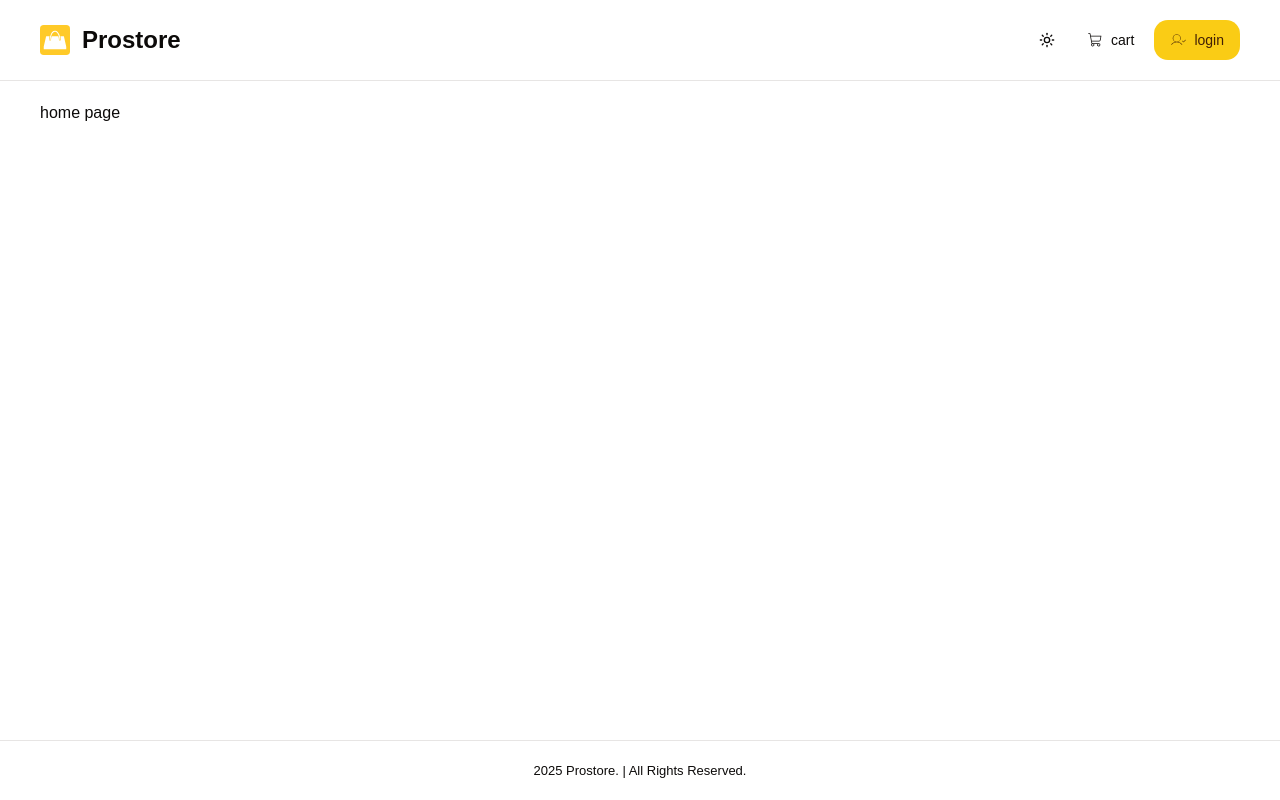
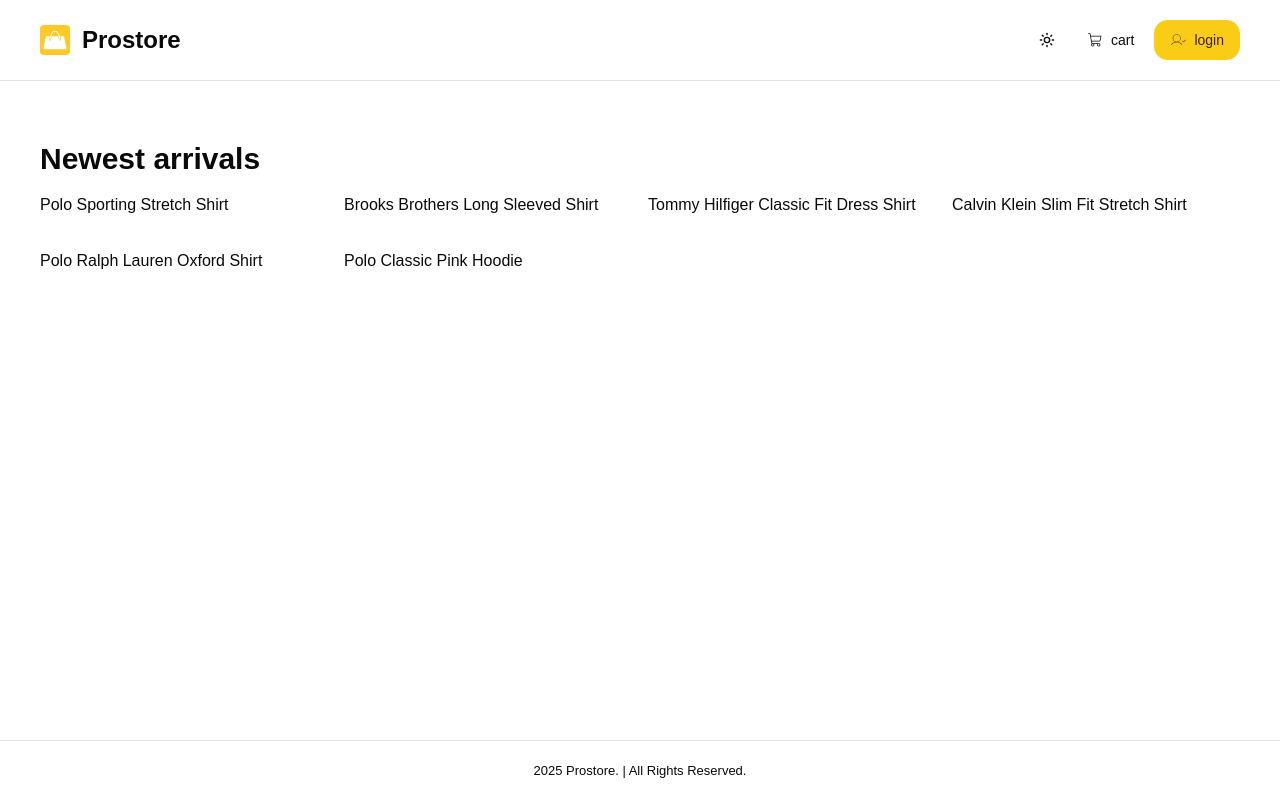
Before and after one commit to Skullomanic84/prostore, a Next.js app: page / in a window 1280 px wide. Built offline with nearby package versions, Linux system fonts and the light colour scheme; no server answers; a web font is replaced by a local one.

Commit message:
implemented the sample products and product list

```diff
--- a/app/(root)/page.tsx
+++ b/app/(root)/page.tsx
@@ -1,9 +1,16 @@
+import sampleData from "@/db/sample-data";
+import ProductList from "@/components/shared/product/product-list";
+
+export default function Home() {
 
 
-export default function Home() {
-  return (
+    return (
     <>
-      home page
+      <ProductList
+          data={sampleData.products}
+          title="Newest arrivals"
+          limit={12}
+      />
     </>
   );
 }
--- /dev/null
+++ b/components/shared/product/product-list.tsx
@@ -0,0 +1,27 @@
+
+
+const ProductList = ({data, title, limit} : { data: any; title?: string; limit?: number; }) => {
+    const limitedData = limit ? data.slice(0, limit) : data ;
+    return (
+        <div className={"my-10"}>
+            <h2 className={"h2-bold mb-4"}>
+                {title}
+            </h2>
+
+            {data.length > 0 ? (
+                <div className={"grid grid-cols-1 sm:grid-cols-2 md:grid-cols-3 lg:grid-cols-4 gap-4"}>
+                    {limitedData.map((product: any) => (
+                        <div key={product.id} className={"mb-4"}>
+                            <p>{product.name}</p>
+                        </div>
+                    ))}
+                </div>
+                ) : (
+                <div>
+                    <p>No products found</p>
+                </div>
+            )}
+        </div>
+    )
+}
+export default ProductList
--- /dev/null
+++ b/db/sample-data.ts
@@ -0,0 +1,108 @@
+const sampleData = {
+  products: [
+    {
+      name: 'Polo Sporting Stretch Shirt',
+      slug: 'polo-sporting-stretch-shirt',
+      category: "Men's Dress Shirts",
+      description: 'Classic Polo style with modern comfort',
+      images: [
+        '/images/sample-products/p1-1.jpg',
+        '/images/sample-products/p1-2.jpg',
+      ],
+      price: 59.99,
+      brand: 'Polo',
+      rating: 4.5,
+      numReviews: 10,
+      stock: 5,
+      isFeatured: true,
+      banner: 'banner-1.jpg',
+    },
+    {
+      name: 'Brooks Brothers Long Sleeved Shirt',
+      slug: 'brooks-brothers-long-sleeved-shirt',
+      category: "Men's Dress Shirts",
+      description: 'Timeless style and premium comfort',
+      images: [
+        '/images/sample-products/p2-1.jpg',
+        '/images/sample-products/p2-2.jpg',
+      ],
+      price: 85.9,
+      brand: 'Brooks Brothers',
+      rating: 4.2,
+      numReviews: 8,
+      stock: 10,
+      isFeatured: true,
+      banner: 'banner-2.jpg',
+    },
+    {
+      name: 'Tommy Hilfiger Classic Fit Dress Shirt',
+      slug: 'tommy-hilfiger-classic-fit-dress-shirt',
+      category: "Men's Dress Shirts",
+      description: 'A perfect blend of sophistication and comfort',
+      images: [
+        '/images/sample-products/p3-1.jpg',
+        '/images/sample-products/p3-2.jpg',
+      ],
+      price: 99.95,
+      brand: 'Tommy Hilfiger',
+      rating: 4.9,
+      numReviews: 3,
+      stock: 0,
+      isFeatured: false,
+      banner: null,
+    },
+    {
+      name: 'Calvin Klein Slim Fit Stretch Shirt',
+      slug: 'calvin-klein-slim-fit-stretch-shirt',
+      category: "Men's Dress Shirts",
+      description: 'Streamlined design with flexible stretch fabric',
+      images: [
+        '/images/sample-products/p4-1.jpg',
+        '/images/sample-products/p4-2.jpg',
+      ],
+      price: 39.95,
+      brand: 'Calvin Klein',
+      rating: 3.6,
+      numReviews: 5,
+      stock: 10,
+      isFeatured: false,
+      banner: null,
+    },
+    {
+      name: 'Polo Ralph Lauren Oxford Shirt',
+      slug: 'polo-ralph-lauren-oxford-shirt',
+      category: "Men's Dress Shirts",
+      description: 'Iconic Polo design with refined oxford fabric',
+      images: [
+        '/images/sample-products/p5-1.jpg',
+        '/images/sample-products/p5-2.jpg',
+      ],
+      price: 79.99,
+      brand: 'Polo',
+      rating: 4.7,
+      numReviews: 18,
+      stock: 6,
+      isFeatured: false,
+      banner: null,
+    },
+    {
+      name: 'Polo Classic Pink Hoodie',
+      slug: 'polo-classic-pink-hoodie',
+      category: "Men's Sweatshirts",
+      description: 'Soft, stylish, and perfect for laid-back days',
+      images: [
+        '/images/sample-products/p6-1.jpg',
+        '/images/sample-products/p6-2.jpg',
+      ],
+      price: 99.99,
+      brand: 'Polo',
+      rating: 4.6,
+      numReviews: 12,
+      stock: 8,
+      isFeatured: true,
+      banner: null,
+    },
+  ],
+};
+
+export default sampleData;
```
